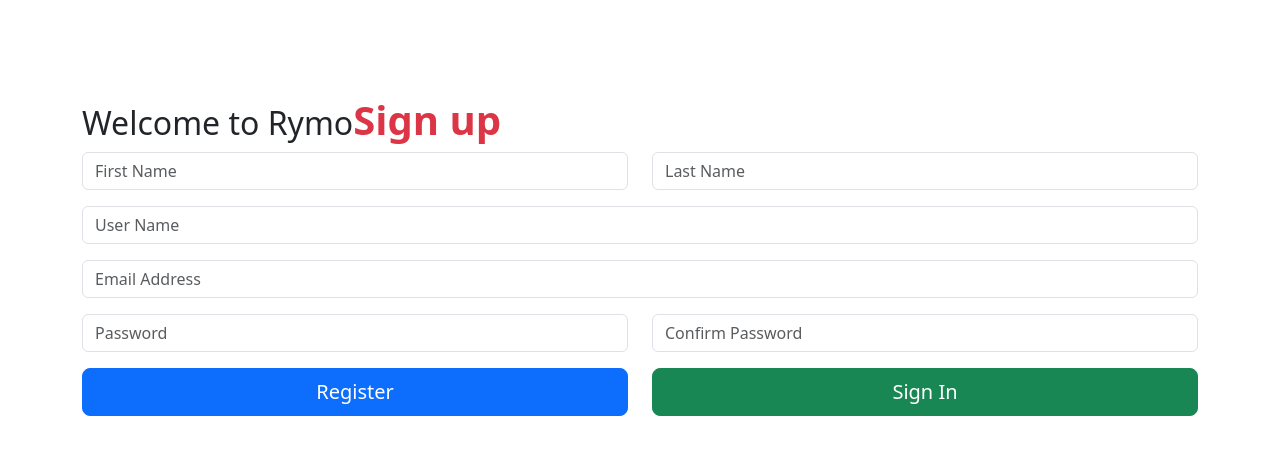
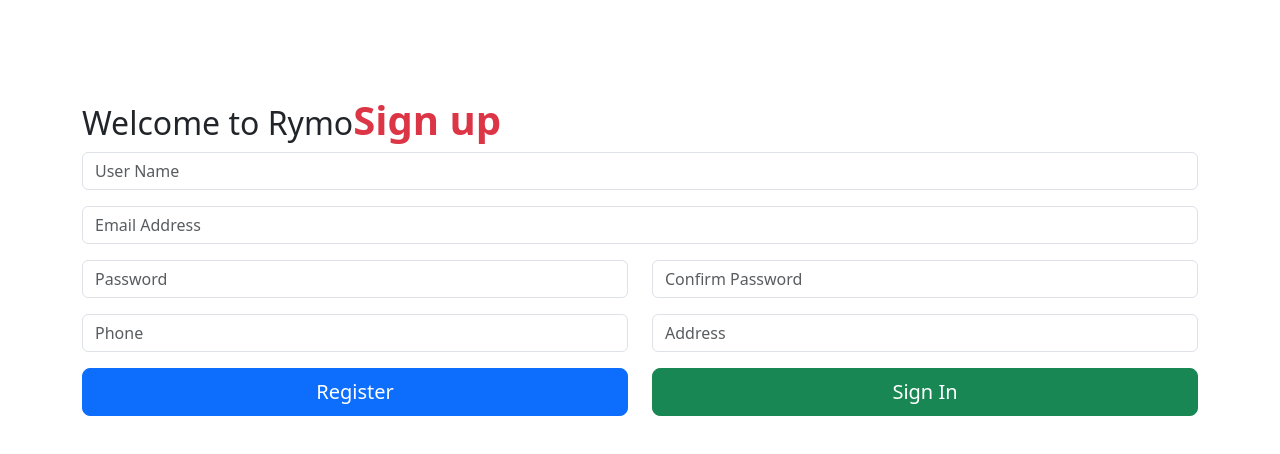
Before and after one commit to Dungnv0106/ASM_FW2, a React (Vite) app in the folder frontend/: page /register in a window 1280 px wide. Shown: the top 454 px of the page. Built offline with nearby package versions, Linux system fonts and the light colour scheme.

Commit message:
đăng nhập , đăng kí

```diff
--- a/frontend/package.json
+++ b/frontend/package.json
@@ -10,9 +10,12 @@
     "preview": "vite preview"
   },
   "dependencies": {
+    "@reduxjs/toolkit": "^1.9.5",
+    "axios": "^1.4.0",
     "bootstrap": "^5.3.1",
     "react": "^18.2.0",
     "react-dom": "^18.2.0",
+    "react-redux": "^8.1.2",
     "react-router-dom": "^6.14.2"
   },
   "devDependencies": {
--- /dev/null
+++ b/frontend/src/interfaces/user.ts
@@ -0,0 +1,40 @@
+export interface IUser {
+    _id?: number | string;
+    name?: string;
+    email?: string;
+    password?: string;
+    confirmPassword?: string
+    num_phone?: string
+    address?: string
+}
+
+// dữ liệu trả về khi đăng nhập
+interface ILoginData {
+    accessToken: string,
+    message: string,
+    user: IUser
+}
+export interface LoginResponse {
+    data: ILoginData
+
+}
+//dữ liệu cần thiết để đang nhập
+export interface LoginCredentials {
+    email: string;
+    password: string;
+}
+// thông tin cần thiết để đăng kí
+export interface RegisterData {
+    name: string;
+    email: string;
+    password: string;
+    confirmPassword: string
+    num_phone: string;
+    address: string
+
+}
+
+//thông tin trả về sau khi đăng kí
+export interface RegisterResponse {
+    user: IUser;
+}
--- a/frontend/src/main.tsx
+++ b/frontend/src/main.tsx
@@ -3,13 +3,17 @@
 import App from './App.tsx'
 import { BrowserRouter } from "react-router-dom";
 import 'bootstrap/dist/css/bootstrap.min.css'; // Nhúng Bootstrap CSS
+import { Provider } from 'react-redux';
+import store from './store/index.ts';
 
 
 
 ReactDOM.createRoot(document.getElementById("root")!).render(
   <React.StrictMode>
-    <BrowserRouter>
-      <App />
-    </BrowserRouter>
+     <Provider store={store}>
+      <BrowserRouter>
+        <App />
+      </BrowserRouter>
+    </Provider>
   </React.StrictMode>
 );
--- a/frontend/src/pages/client/Login.tsx
+++ b/frontend/src/pages/client/Login.tsx
@@ -1,4 +1,46 @@
+import { useDispatch } from "react-redux";
+import { useLoginMutation } from "../../store/api/api";
+import { LoginCredentials, LoginResponse } from "../../interfaces/user";
+import { useState } from "react";
+import { loginSuccess } from "../../store/users/authSlice";
+
+
+
 const Login = () => {
+  const [formData, setFormData] = useState<LoginCredentials>({
+    email: '',
+    password: '',
+  });
+
+  const dispatch = useDispatch();
+  const [loginMutation, { isLoading }] = useLoginMutation();
+
+  const handleInputChange = (event: any) => {
+    const { name, value } = event.target;
+    setFormData((prevData) => ({
+      ...prevData,
+      [name]: value,
+    }));
+  };
+
+    const handleLogin = async (event: any) => {
+      event.preventDefault();
+      console.log(formData)
+      try {
+        const response : any= await loginMutation(formData);
+        console.log(response.data.message)
+
+        if (response.data) {
+          console.log('Login successful:', response.data);
+          dispatch(loginSuccess(response.data));
+        } else {
+          console.log('Login failed:', response.error);
+          // Handle login failure if needed
+        }
+      } catch (error) {
+        console.error(error);
+      }
+    };
   return (
     <>
       <section className="login-block">
@@ -6,15 +48,21 @@
           <div className="row">
             <div className="col-md-4 login-sec">
               <h2 className="text-center">Login Now</h2>
-              <form className="login-form">
+              <form className="login-form" onSubmit={handleLogin}>
                 <div className="form-group">
                   <label
                     htmlFor="exampleInputEmail1"
                     className="text-uppercase"
                   >
-                    Username
+                    Email
                   </label>
-                  <input type="text" className="form-control" placeholder="" />
+                  <input
+                    type="text"
+                    className="form-control"
+                    placeholder=""
+                    name="email"
+                    value={formData.email}
+                    onChange={handleInputChange} />
                 </div>
                 <div className="form-group">
                   <label
@@ -27,6 +75,10 @@
                     type="password"
                     className="form-control"
                     placeholder=""
+                    name="password"
+                    value={formData.password}
+                    onChange={handleInputChange}
+
                   />
                 </div>
 
--- a/frontend/src/pages/client/Register.tsx
+++ b/frontend/src/pages/client/Register.tsx
@@ -1,48 +1,53 @@
+import { useState } from "react";
+import { RegisterData } from "../../interfaces/user";
+import { useRegisterMutation } from "../../store/api/api";
+
 const Register = () => {
+  const [formData, setFormData] = useState<RegisterData>({
+    name: '',
+    email: '',
+    password: '',
+    confirmPassword: '',
+    num_phone: '',
+    address: '',
+  });
+  const [registerMutation, { isLoading }] = useRegisterMutation();
+
+  const handleRegister = async (event: any) => {
+    event.preventDefault();
+    console.log(formData)
+    const response = await registerMutation(formData);
+    console.log(response)
+  };
+  const handleInputChange = (event: any) => {
+    const { name, value } = event.target;
+    setFormData((prevData) => ({
+      ...prevData,
+      [name]: value,
+    }));
+  };
   return (
     <>
       <section className="mt-5 pt-5">
         <div className="container">
           <div className="row">
             <div className="col-lg-12">
-              <form role="form">
+              <form role="form" onSubmit={handleRegister}>
                 <h2>
                   Welcome to Rymo
                   <span className="font-weight-bold text-danger fs-1">
                     Sign up
                   </span>
                 </h2>
-                <div className="row">
-                  <div className="col-xs-12 col-sm-6 col-md-6">
-                    <div className="form-group">
-                      <input
-                        type="text"
-                        name="first_name"
-                        id="first_name"
-                        className="form-control input-lg"
-                        placeholder="First Name"
-                      />
-                    </div>
-                  </div>
-                  <div className="col-xs-12 col-sm-6 col-md-6">
-                    <div className="form-group">
-                      <input
-                        type="text"
-                        name="last_name"
-                        id="last_name"
-                        className="form-control input-lg"
-                        placeholder="Last Name"
-                      />
-                    </div>
-                  </div>
-                </div>
                 <div className="form-group">
                   <input
                     type="text"
-                    name="user name"
-                    id="user_name"
+                    name="name"
+                    id="name"
                     className="form-control input-lg"
                     placeholder="User Name"
+                    value={formData.name}
+                    onChange={handleInputChange}
                   />
                 </div>
                 <div className="form-group">
@@ -52,6 +57,8 @@
                     id="email"
                     className="form-control input-lg"
                     placeholder="Email Address"
+                    value={formData.email}
+                    onChange={handleInputChange}
                   />
                 </div>
                 <div className="row">
@@ -63,6 +70,8 @@
                         id="password"
                         className="form-control input-lg"
                         placeholder="Password"
+                        value={formData.password}
+                        onChange={handleInputChange}
                       />
                     </div>
                   </div>
@@ -70,10 +79,40 @@
                     <div className="form-group">
                       <input
                         type="password"
-                        name="password_confirmation"
-                        id="password_confirmation"
+                        name="confirmPassword"
+                        id="confirmPassword"
                         className="form-control input-lg"
                         placeholder="Confirm Password"
+                        value={formData.confirmPassword}
+                        onChange={handleInputChange}
+                      />
+                    </div>
+                  </div>
+                </div>
+                <div className="row">
+                  <div className="col-xs-12 col-sm-6 col-md-6">
+                    <div className="form-group">
+                      <input
+                        type="text"
+                        name="num_phone"
+                        id="num_phone"
+                        className="form-control input-lg"
+                        placeholder="Phone "
+                        value={formData.num_phone}
+                        onChange={handleInputChange}
+                      />
+                    </div>
+                  </div>
+                  <div className="col-xs-12 col-sm-6 col-md-6">
+                    <div className="form-group">
+                      <input
+                        type="text"
+                        name="address"
+                        id="address"
+                        className="form-control input-lg"
+                        placeholder="Address"
+                        value={formData.address}
+                        onChange={handleInputChange}
                       />
                     </div>
                   </div>
--- /dev/null
+++ b/frontend/src/store/api/api.ts
@@ -0,0 +1,26 @@
+import { createApi, fetchBaseQuery } from '@reduxjs/toolkit/query/react';
+import { LoginCredentials, LoginResponse, RegisterData, RegisterResponse } from '../../interfaces/user';
+
+export const api = createApi({
+  baseQuery: fetchBaseQuery({ baseUrl: 'http://localhost:8080/api' }),
+  endpoints: (builder) => ({
+    // api cho đăng nhập
+    login: builder.mutation({
+      query: (credentials) => ({
+        url: '/signin',
+        method: 'POST',
+        body: credentials,
+      }),
+    }),
+    // api cho đang kí
+    register: builder.mutation<RegisterResponse, RegisterData>({
+      query: (data) => ({
+        url: '/signup',
+        method: 'POST',
+        body: data,
+      }),
+    }),
+  }),
+});
+
+export const { useLoginMutation, useRegisterMutation } = api;
--- /dev/null
+++ b/frontend/src/store/index.ts
@@ -0,0 +1,16 @@
+import { configureStore } from '@reduxjs/toolkit';
+import { api } from './api/api';
+import authSlice from './users/authSlice';
+
+
+
+const store = configureStore({
+  reducer: {
+    [api.reducerPath]: api.reducer,
+    auth: authSlice,
+  },
+  middleware: (getDefaultMiddleware) =>
+    getDefaultMiddleware().concat(api.middleware),
+});
+
+export default store;
--- /dev/null
+++ b/frontend/src/store/users/authSlice.ts
@@ -0,0 +1,32 @@
+// authSlice.ts
+import { createSlice, PayloadAction } from '@reduxjs/toolkit';
+import { IUser } from '../../interfaces/user';
+
+interface AuthState {
+  isLoggedIn: boolean;
+  user: IUser | null;
+}
+
+const initialState: AuthState = {
+  isLoggedIn: false,
+  user: null,
+};
+
+const authSlice = createSlice({
+  name: 'auth',
+  initialState,
+  reducers: {
+    loginSuccess: (state, action: PayloadAction<IUser>) => {
+      state.isLoggedIn = true;
+      state.user = action.payload;
+    },
+    logout: (state) => {
+      state.isLoggedIn = false;
+      state.user = null;
+    },
+  },
+});
+
+export const { loginSuccess, logout } = authSlice.actions;
+
+export default authSlice.reducer;
```
Also changed, not shown: frontend/src/api/auth.ts (added, +10 -0 lines), 2 other files (tests, documents, lock files or other folders).
